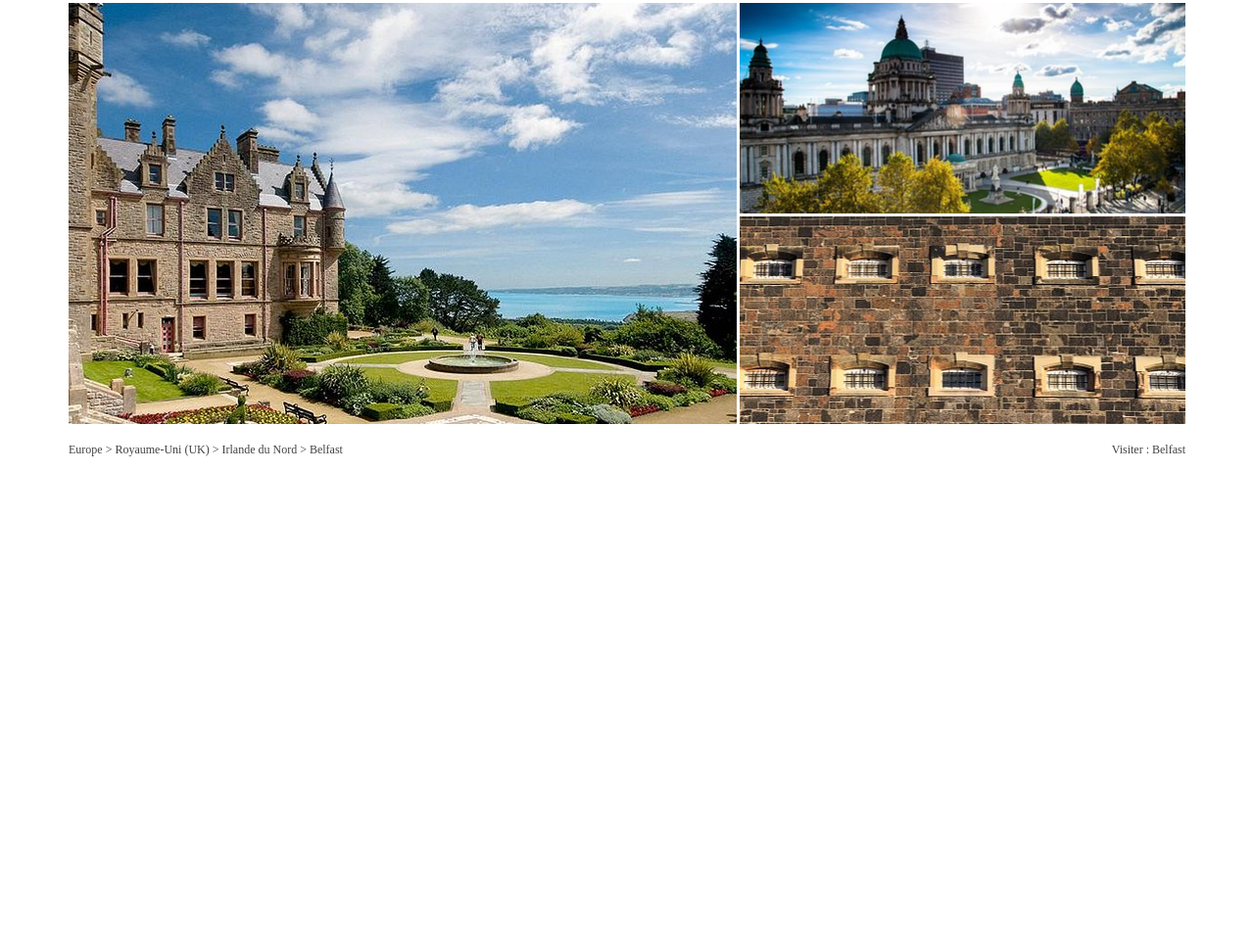
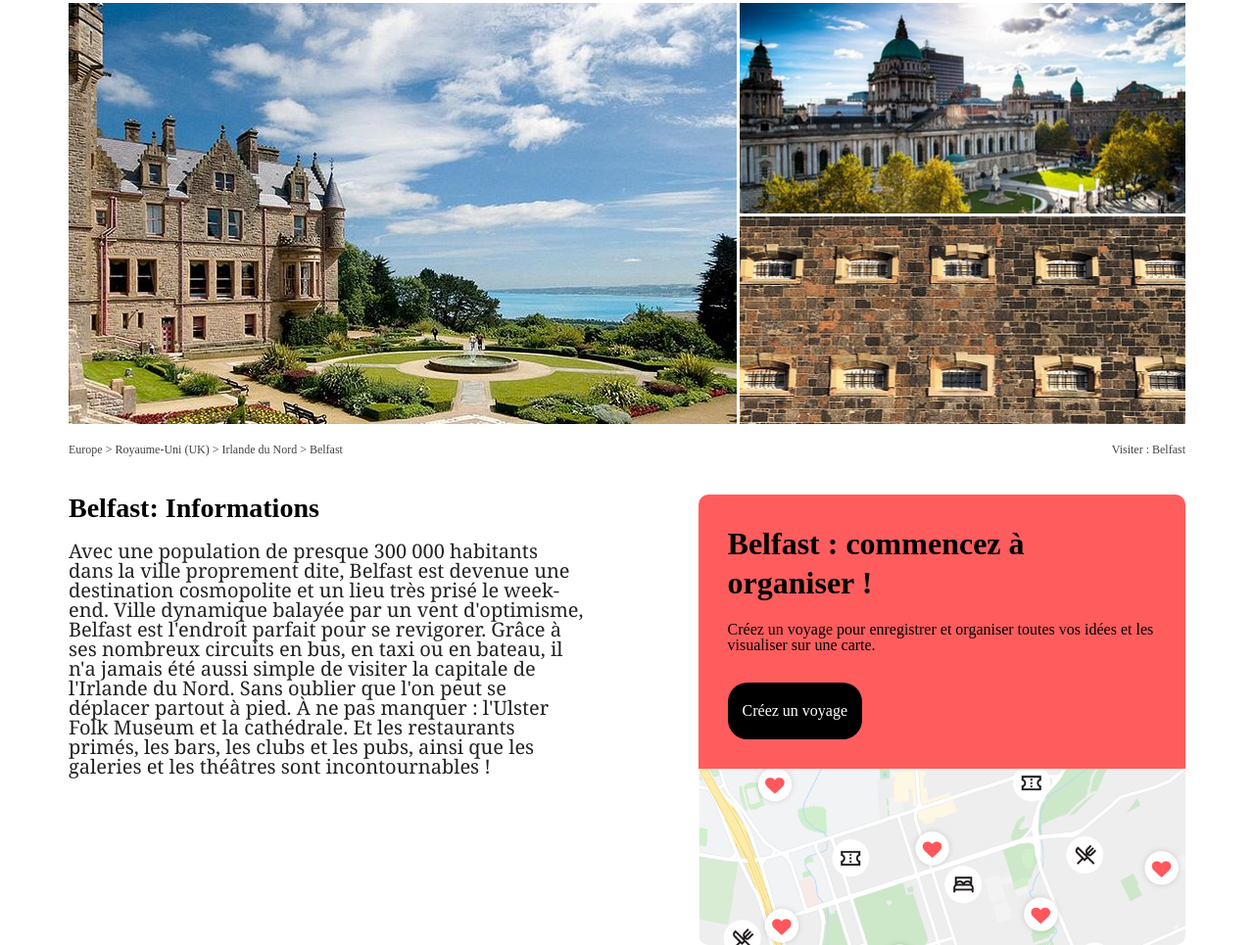
Before and after one commit to florianejojo/TripAdvisor, a plain HTML site: page index.html in a window 1280 px wide. Shown: the part 309-1274 px from the top of the page at 98% size. Before the commit the page ends 800 px from the top, so only its background shows below. Drawn offline with Linux system fonts and the light colour scheme; a web font is replaced by a local one.

Commit message:
belfast info et map

```diff
--- a/Assets/css/styles.css
+++ b/Assets/css/styles.css
@@ -9,6 +9,35 @@ body {
     width: 1140px;
     margin: 0 auto;
 }
+
+/* --------- */
+/* TITRES */
+/* --------- */
+
+h1 {
+    font-size: 54px;
+    color: #ff5d5d;
+    font-weight: bold;
+    margin-top: 40px;
+}
+
+h1 .city {
+    color: black;
+}
+
+h2 {
+    font-size: 28px;
+    font-weight: bold;
+    /* margin-top: 40px; */
+}
+
+h3 {
+    font-size: 32px;
+    font-weight: bold;
+    line-height: 40px;
+    /* margin-top: 40px; */
+}
+
 /* --------- */
 /* HEADER*/
 /* --------- */
@@ -58,20 +87,7 @@ header button {
     font-family: inherit;
     font-size: inherit;
 }
-/* --------- */
-/* TITRES */
-/* --------- */
 
-h1 {
-    font-size: 54px;
-    color: #ff5d5d;
-    font-weight: bold;
-    margin-top: 40px;
-}
-
-h1 .city {
-    color: black;
-}
 /* --------- */
 /* MENU */
 /* --------- */
@@ -157,6 +173,7 @@ h1 .city {
     font-family: inherit;
     font-size: 12px;
     color: rgb(68, 66, 66);
+    margin-bottom: 40px;
 }
 
 .links a {
@@ -176,3 +193,71 @@ a:hover {
 a:active {
     text-decoration: underline;
 }
+
+/* --------- */
+/* INFO AND MAP */
+/* --------- */
+
+.infoMap {
+    display: flex;
+    /* background-color: pink; */
+    height: 400px;
+}
+
+.infoMap .block_left {
+    /* backgroun<-color: orange; */
+    width: 62%;
+}
+
+.infoMap .block_right {
+    width: 48%;
+}
+
+.infoMap .block_left article {
+    margin-top: 20px;
+    padding-right: 114px;
+    font-size: 20px;
+    color: rgb(36, 34, 34);
+    font-weight: lighter;
+    font-family: Georgia, "Times New Roman", Times, serif;
+}
+
+.infoMap .block_right .up {
+    background-color: #ff5d5d;
+    padding: 30px;
+    border-top-left-radius: 10px;
+    border-top-right-radius: 10px;
+    height: 55%;
+}
+.block_right .up div {
+    margin-top: 20px;
+    /* padding: 30px; */
+}
+.block_right .up button {
+    margin-top: 30px;
+    padding: 20px 15px;
+    font-weight: lighter;
+    background-color: black;
+    color: white;
+    border: none;
+    cursor: pointer;
+    border-radius: 20px;
+    font-family: inherit;
+    font-size: inherit;
+}
+
+.block_right .up button:hover {
+    background-color: rgb(37, 36, 36);
+}
+
+.infoMap .block_right .down {
+    /* background-color: yellow; */
+    height: 45%;
+    border-bottom-left-radius: 10px;
+    border-bottom-right-radius: 10px;
+}
+
+.infoMap .block_right .down {
+    background-image: url("../img/belfast_map.png");
+    background-size: cover;
+}
--- a/index.html
+++ b/index.html
@@ -101,6 +101,40 @@
                 </div>
                 <div>Visiter : Belfast</div>
             </div>
+
+            <!-- INFO AND MAP -->
+            <section class="infoMap">
+                <div class="block_left">
+                    <h2>Belfast: Informations</h2>
+                    <article>
+                        Avec une population de presque 300 000 habitants dans la
+                        ville proprement dite, Belfast est devenue une
+                        destination cosmopolite et un lieu très prisé le
+                        week-end. Ville dynamique balayée par un vent
+                        d'optimisme, Belfast est l'endroit parfait pour se
+                        revigorer. Grâce à ses nombreux circuits en bus, en taxi
+                        ou en bateau, il n'a jamais été aussi simple de visiter
+                        la capitale de l'Irlande du Nord. Sans oublier que l'on
+                        peut se déplacer partout à pied. À ne pas manquer :
+                        l'Ulster Folk Museum et la cathédrale. Et les
+                        restaurants primés, les bars, les clubs et les pubs,
+                        ainsi que les galeries et les théâtres sont
+                        incontournables !
+                    </article>
+                </div>
+
+                <div class="block_right">
+                    <div class="up">
+                        <h3>Belfast : commencez à organiser !</h3>
+                        <div>
+                            Créez un voyage pour enregistrer et organiser toutes
+                            vos idées et les visualiser sur une carte.
+                        </div>
+                        <button>Créez un voyage</button>
+                    </div>
+                    <div class="down"></div>
+                </div>
+            </section>
         </main>
         <footer></footer>
     </body>
```
Also changed, not shown: Assets/img/belfast_map.png (added).
